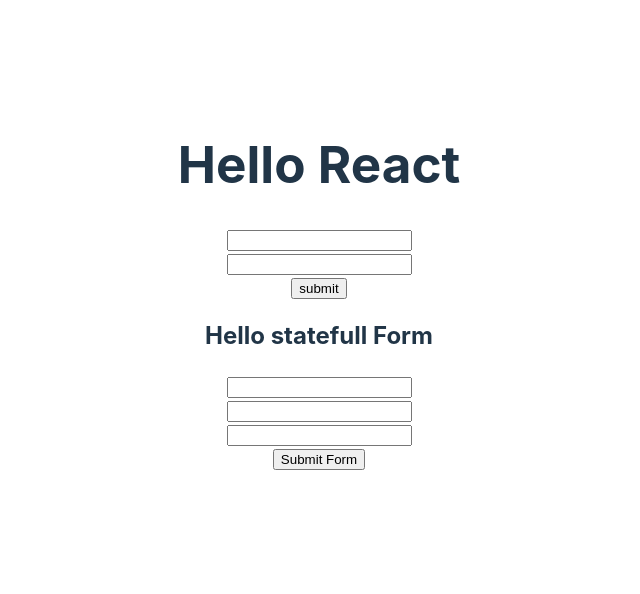
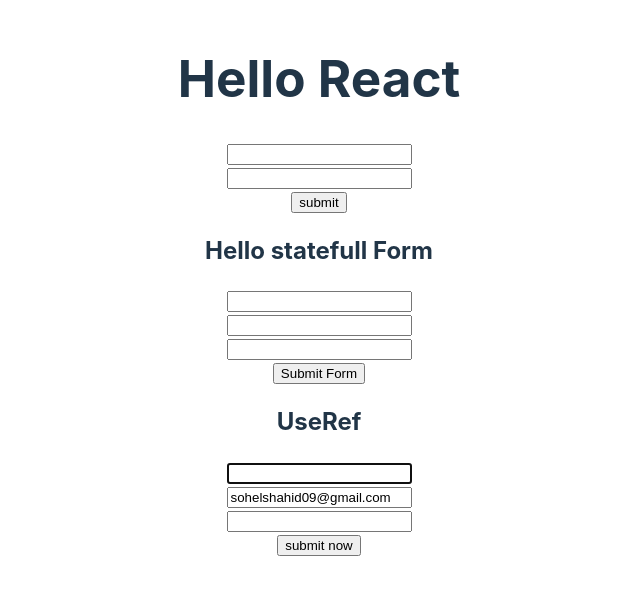
Before and after one commit to SohelShahid117/ph9-m46-formMaster-ReactCoreConcept, a React (Vite) app: page / in a window 1280 px wide. Shown: the part 114-708 px from the top of the page, without its empty margins (321-961 px from the left). Built offline with nearby package versions, Linux system fonts and the light colour scheme.

Commit message:
46-3 Explore Ref And Controlled And Uncontrolled Components done

```diff
--- a/src/App.jsx
+++ b/src/App.jsx
@@ -1,4 +1,5 @@
 import "./App.css";
+import RefForm from "./Components/RefForm/RefForm";
 import SimpleForm from "./Components/SimpleForm/SimpleForm";
 import StatefulForm from "./Components/StatefulForm/StatefulForm";
 
@@ -8,8 +9,12 @@
       <div>
         <h1>Hello React</h1>
         <SimpleForm></SimpleForm>
+
         <h2>Hello statefull Form</h2>
         <StatefulForm></StatefulForm>
+
+        <h2>UseRef</h2>
+        <RefForm></RefForm>
       </div>
     </>
   );
--- /dev/null
+++ b/src/Components/RefForm/RefForm.jsx
@@ -0,0 +1,44 @@
+import React, { useEffect, useRef } from "react";
+//46-3 Explore Ref And Controlled And Uncontrolled Components
+
+const RefForm = () => {
+  const nameRef = useRef(null);
+  const emailRef = useRef(null);
+  const passwordRef = useRef(null);
+
+  useEffect(() => {
+    nameRef.current.focus();
+  }, []);
+
+  const handleOnSubmit = (e) => {
+    e.preventDefault();
+    // console.log(e);
+    // console.log(nameRef);
+    // console.log(nameRef.current);
+    console.log(nameRef.current.value);
+    console.log(emailRef.current.value);
+    console.log(passwordRef.current.value);
+  };
+  return (
+    <div>
+      <form onSubmit={handleOnSubmit} action="">
+        <input ref={nameRef} type="text" name="text" id="" />
+        <br />
+        <input
+          ref={emailRef}
+          defaultValue={"sohelshahid09@gmail.com"}
+          type="email"
+          name="email"
+          id=""
+        />
+        <br />
+        <input ref={passwordRef} type="password" name="password" id="" />
+        <br />
+        <input type="submit" value="submit now" />
+        <br />
+      </form>
+    </div>
+  );
+};
+
+export default RefForm;
```
